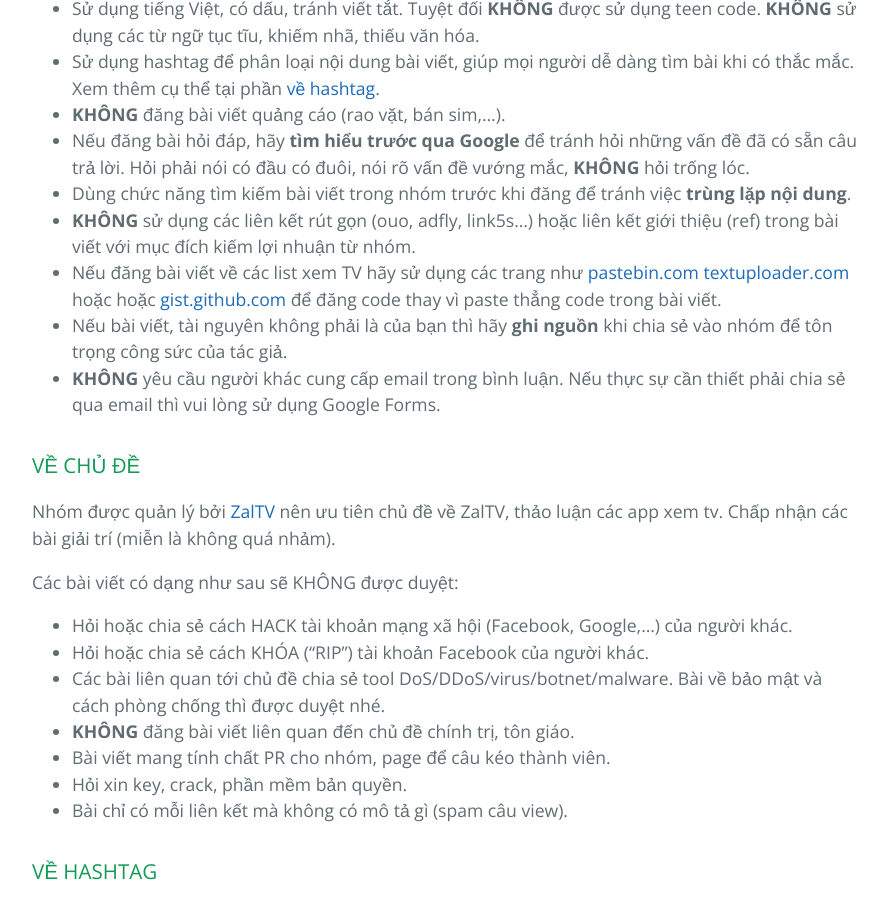
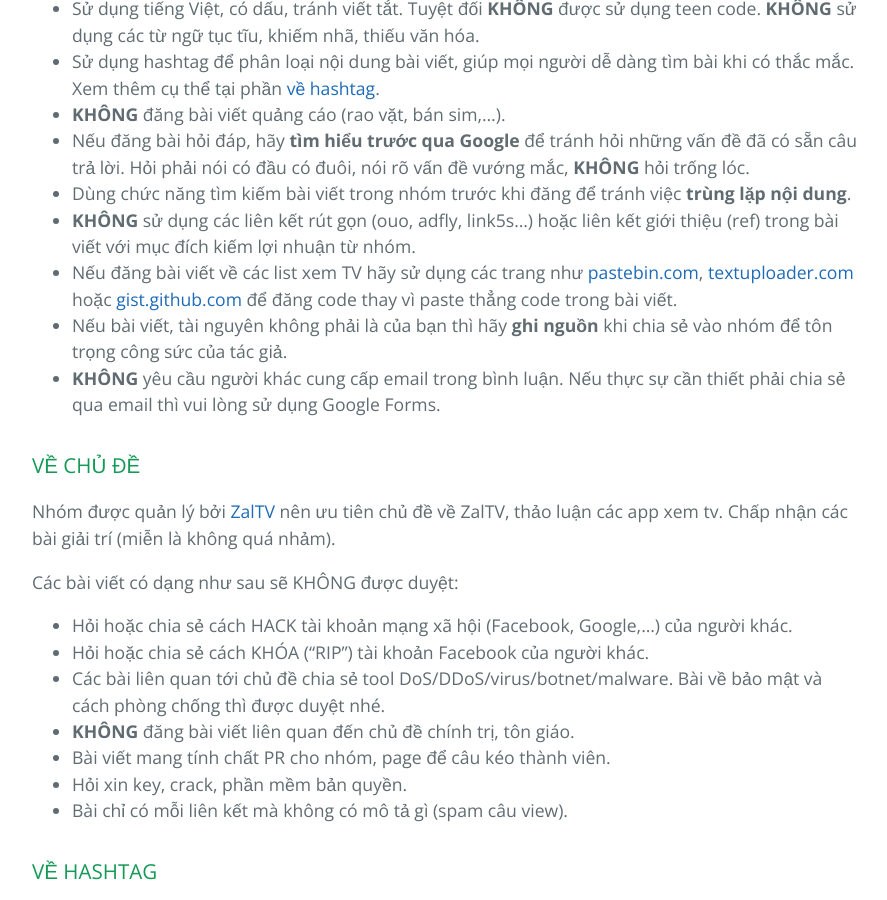
Before and after one commit to huuvinhtv/zaltv, a Jekyll site: the page built from rules.md, in a window 1280 px wide and 900 px high, scrolled down 1314 px. Shown: the whole window, without its empty margins (192-1079 px from the left). Built offline with Jekyll 4.4.1, drawn with Linux system fonts in a browser that asks for light colours; our own code applies the rules of GitHub Pages for plain Markdown files.

Commit message:
Update rules.md

```diff
--- a/rules.md
+++ b/rules.md
@@ -22,7 +22,7 @@ Những tài khoản có dạng như sau sẽ **KHÔNG** được phép tham gia
 - Nếu đăng bài hỏi đáp, hãy **tìm hiểu trước qua Google** để tránh hỏi những vấn đề đã có sẵn câu trả lời. Hỏi phải nói có đầu có đuôi, nói rõ vấn đề vướng mắc, **KHÔNG** hỏi trống lóc.
 - Dùng chức năng tìm kiếm bài viết trong nhóm trước khi đăng để tránh việc **trùng lặp nội dung**.
 - **KHÔNG** sử dụng các liên kết rút gọn (ouo, adfly, link5s...) hoặc liên kết giới thiệu (ref) trong bài viết với mục đích kiếm lợi nhuận từ nhóm.
-- Nếu đăng bài viết về các list xem TV hãy sử dụng các trang như [pastebin.com](http://pastebin.com) [textuploader.com](https://textuploader.com) hoặc hoặc [gist.github.com](https://gist.github.com/) để đăng code thay vì paste thẳng code trong bài viết.
+- Nếu đăng bài viết về các list xem TV hãy sử dụng các trang như [pastebin.com](http://pastebin.com), [textuploader.com](https://textuploader.com) hoặc [gist.github.com](https://gist.github.com/) để đăng code thay vì paste thẳng code trong bài viết.
 - Nếu bài viết, tài nguyên không phải là của bạn thì hãy **ghi nguồn** khi chia sẻ vào nhóm để tôn trọng công sức của tác giả.
 - **KHÔNG** yêu cầu người khác cung cấp email trong bình luận. Nếu thực sự cần thiết phải chia sẻ qua email thì vui lòng sử dụng Google Forms.
 
```
